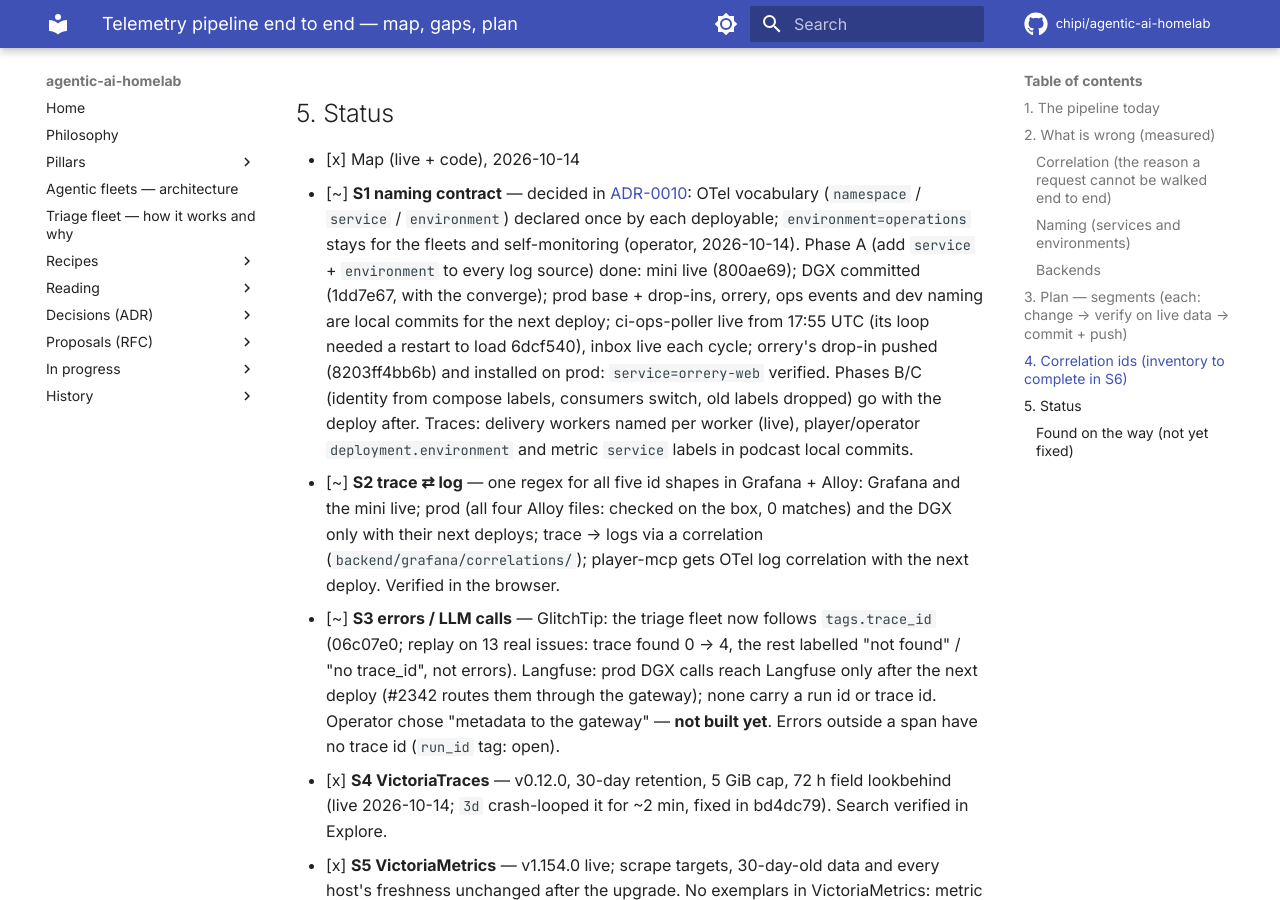
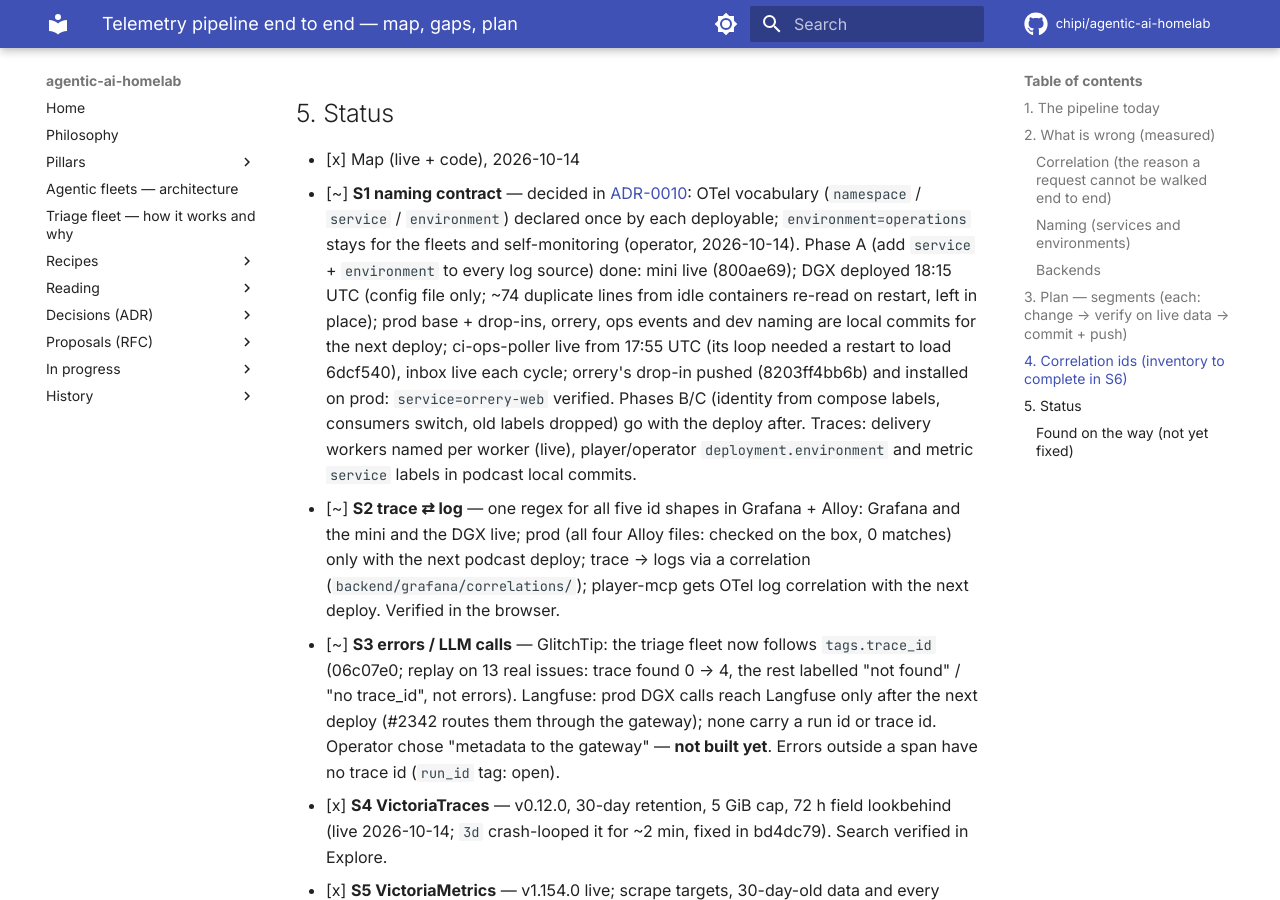
Before and after one commit to chipi/agentic-ai-homelab, an MkDocs documentation site: the page built from docs/wip/otel-pipeline-end-to-end.md, in a window 1280 px wide and 900 px high, scrolled down 4283 px. Built offline with MkDocs 1.6.1 and Material for MkDocs 9.7.7, drawn with Linux system fonts in a browser that asks for light colours; comment, search, counter and statistics services are not loaded.

Commit message:
docs(observability): DGX Alloy deployed; restart, never recreate, an Alloy container
Co-Authored-By: Claude Opus 5.5 <noreply@anthropic.com>
Claude-Session: https://claude.ai/code/session_014bbkxiiQPVcyVhqyDTsbqc

```diff
--- a/docs/wip/otel-pipeline-end-to-end.md
+++ b/docs/wip/otel-pipeline-end-to-end.md
@@ -93,7 +93,7 @@ front-ends and sends trace headers cross-origin; listed so it isn't a silent gap
   OTel vocabulary (`namespace` / `service` / `environment`) declared once by each
   deployable; `environment=operations` stays for the fleets and self-monitoring (operator,
   2026-10-14). Phase A (add `service` + `environment` to every log source) done: mini live
-  (800ae69); DGX committed (1dd7e67, with the converge); prod base + drop-ins, orrery,
+  (800ae69); DGX deployed 18:15 UTC (config file only; ~74 duplicate lines from idle containers re-read on restart, left in place); prod base + drop-ins, orrery,
   ops events and dev naming are local commits for the next deploy; ci-ops-poller live
   from 17:55 UTC (its loop needed a restart to load 6dcf540), inbox live each cycle;
   orrery's drop-in pushed (8203ff4bb6b) and installed on prod: `service=orrery-web` verified. Phases B/C (identity from compose labels, consumers switch, old labels
@@ -101,8 +101,8 @@ front-ends and sends trace headers cross-origin; listed so it isn't a silent gap
   player/operator `deployment.environment` and metric `service` labels in podcast local
   commits.
 - [~] **S2 trace ⇄ log** — one regex for all five id shapes in Grafana + Alloy: Grafana and
-  the mini live; prod (all four Alloy files: checked on the box, 0 matches) and the DGX
-  only with their next deploys; trace → logs via a correlation
+  the mini and the DGX live; prod (all four Alloy files: checked on the box, 0 matches)
+  only with the next podcast deploy; trace → logs via a correlation
   (`backend/grafana/correlations/`); player-mcp gets OTel log correlation with the next
   deploy. Verified in the browser.
 - [~] **S3 errors / LLM calls** — GlitchTip: the triage fleet now follows `tags.trace_id`
```
Also changed, not shown: infra/observability/LOG-STANDARD.md (+8 -3 lines).
